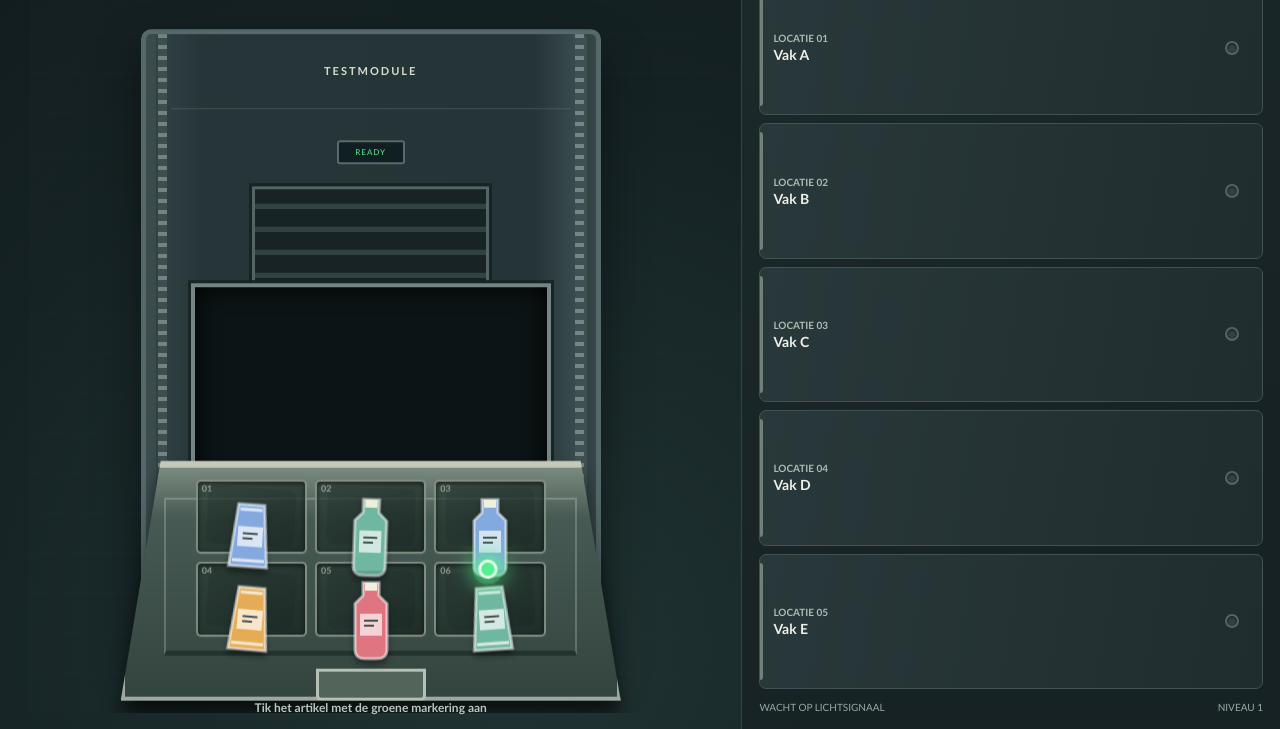
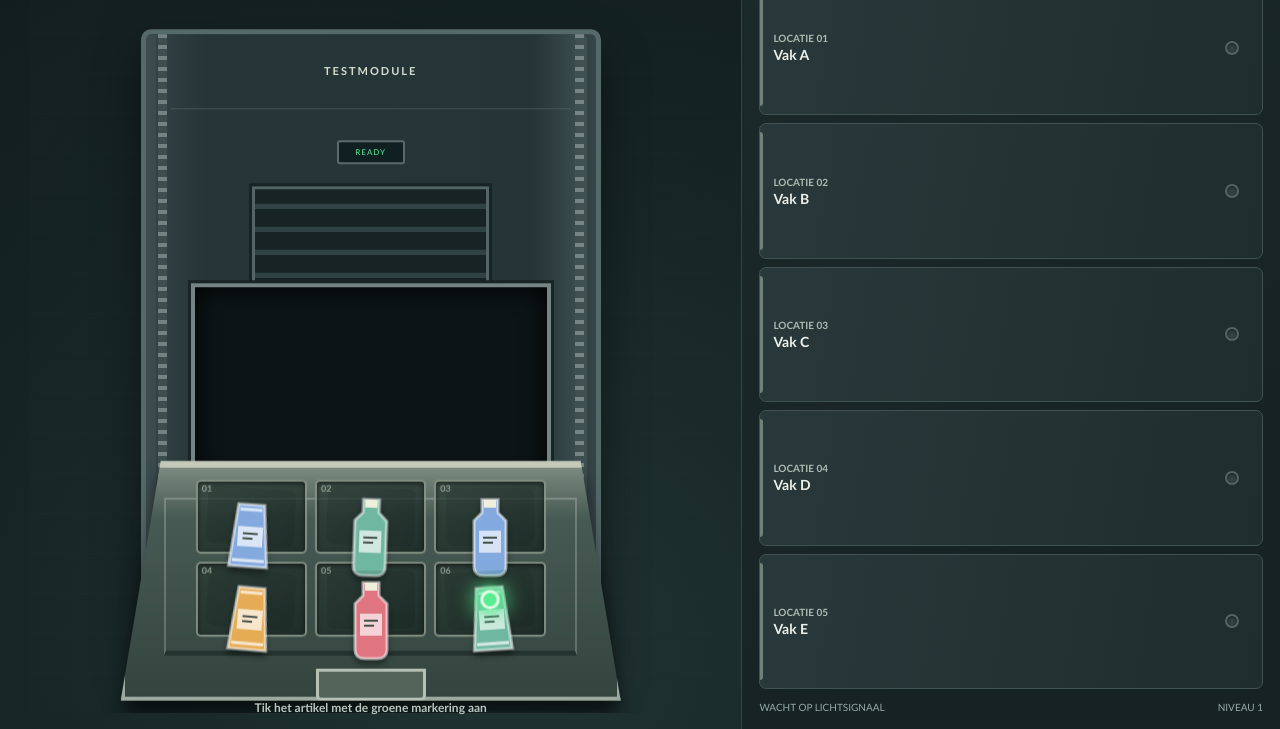
Before and after one commit to HenkV-000/ModuQuickPick, a plain HTML site: page index.html in a window 1280 px wide. Shown: the part 71-800 px from the top of the page. Drawn offline with Linux system fonts and the light colour scheme.

Commit message:
bol centreren

```diff
--- a/index.html
+++ b/index.html
@@ -163,9 +163,10 @@
     .item.target { z-index: 3; }
     .target-orb {
       position: absolute;
-      left: 50%; top: -13px;
+      z-index: 4;
+      left: 50%; top: 50%;
       width: 19px; height: 19px;
-      transform: translateX(-50%);
+      transform: translate(-50%, -50%);
       border: 3px solid #e3ffe6;
       border-radius: 50%;
       background: var(--green);
@@ -175,7 +176,7 @@
       pointer-events: none;
     }
     .items-layer.target-visible .target-orb { visibility: visible; }
-    @keyframes orb-pulse { to { transform: translateX(-50%) scale(1.24); box-shadow: 0 0 0 8px #57ed9124, 0 0 25px 9px #57ed91dd; } }
+    @keyframes orb-pulse { to { transform: translate(-50%, -50%) scale(1.24); box-shadow: 0 0 0 8px #57ed9124, 0 0 25px 9px #57ed91dd; } }
     .scene-status { position: absolute; z-index: 3; bottom: max(14px, env(safe-area-inset-bottom)); left: 0; right: 0; color: #b8c7bf; text-align: center; font-size: 12px; font-weight: 700; }
     .side-panel {
       position: relative;
@@ -469,7 +470,7 @@
       const marker = document.createElement("span");
       marker.className = "target-orb";
       marker.setAttribute("aria-hidden", "true");
-      items[targetIndex].button.append(marker);
+      items[targetIndex].button.parentElement.append(marker);
     }
 
     function setState(nextState) {
```
